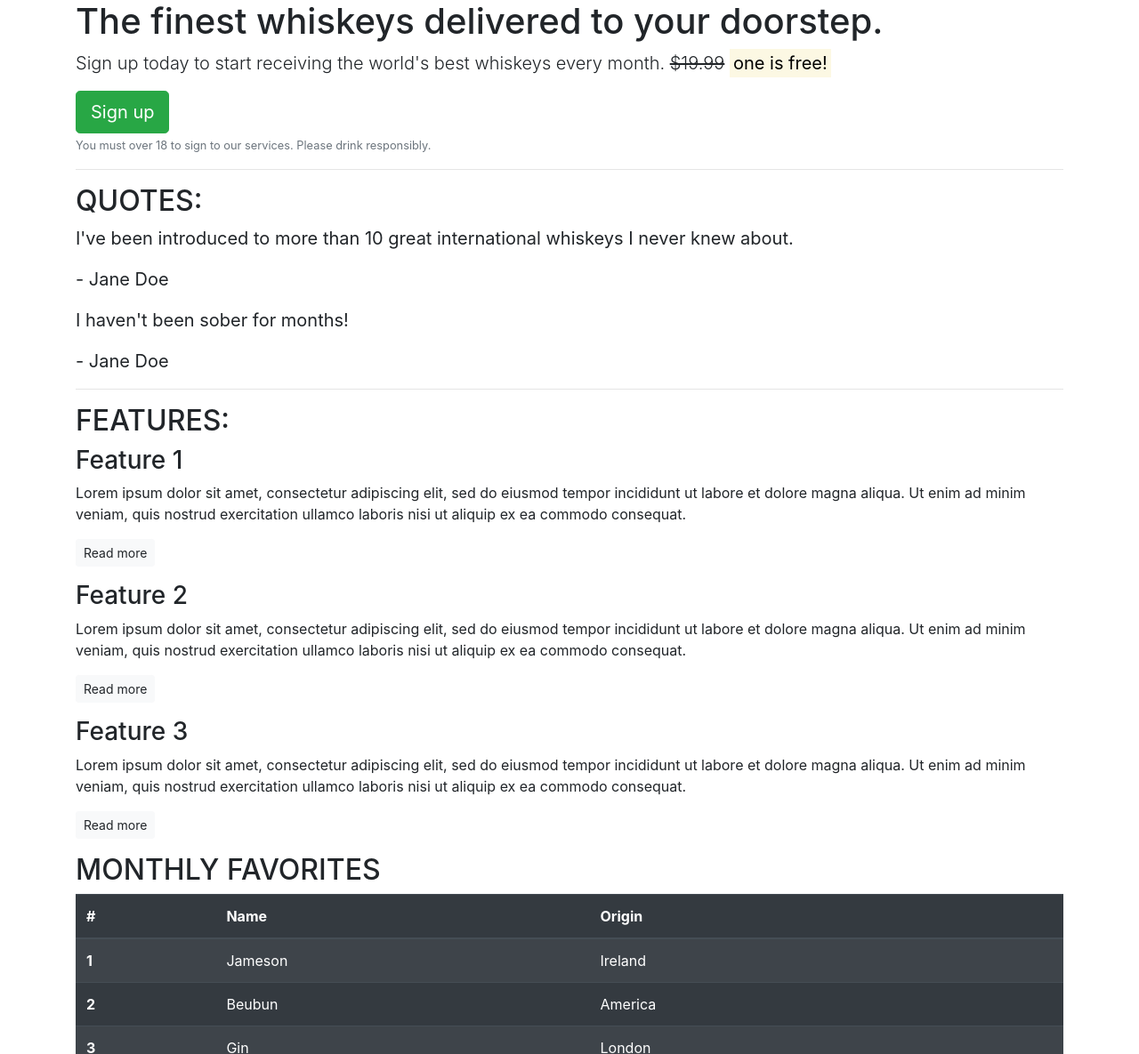
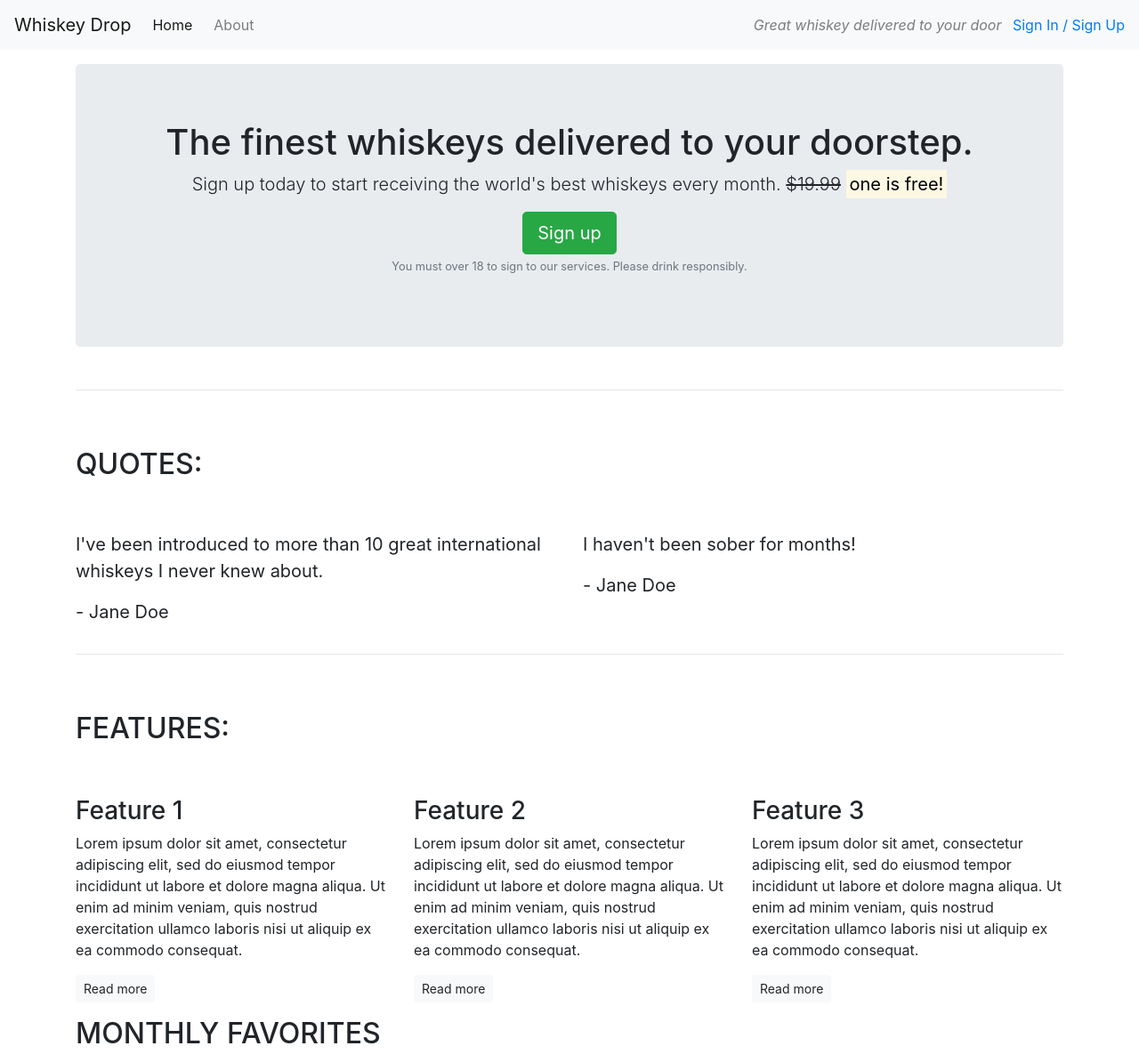
Before and after one commit to victormgbam/farm, a plain HTML site: page index.html in a window 1280 px wide. Shown: the top 1185 px of the page at 89% size. Drawn offline with nearby package versions, Linux system fonts and the light colour scheme.

Commit message:
Add core bootstrap contents and elements to index.html

```diff
--- a/index.html
+++ b/index.html
@@ -8,50 +8,91 @@
     <link rel="stylesheet" href="https://stackpath.bootstrapcdn.com/bootstrap/4.2.0/css/bootstrap.min.css">
 </head>
 <body>
-    <article class="container">
+    <nav class="navbar navbar-light bg-light navbar-expand-sm">
+        <a href='/' class="navbar-brand">Whiskey Drop</a>
+        <ul class="navbar-nav mr-auto">
+            <li class="active nav-item mr-2"><a class="nav-link" href="/">Home</a></li>
+            <li class="nav-item mr-2"><a class="nav-link" href="/about">About</a></li>
+            <li class="nav-item mr-2 d-block d-sm-none"><a class="nav-link" href="/login">Sign In / Sign Up</a></li>
+        </ul>
+        <div class="d-none d-md-block">
+            <p class="navbar-text my-auto mr-2"><i>Great whiskey delivered to your door</i></p>
+            <a href="/login">Sign In / Sign Up</a>
+        </div>
+
+    </nav>
+    <article class="container mt-3">
         <!-- Callout -->
-        <section class="callout">
+        <div class="row">
+            <div class="col-12">
+                <section class="callout jumbotron text-center">
                 <h1>The finest whiskeys delivered to your doorstep.</h1>
                 <p class="lead">Sign up today to start receiving the world's best whiskeys every month.
-            <s>$19.99</s> <strong><mark>one is free!</mark></strong></p>
+                <s class="d-none d-sm-inline">$19.99</s>
+                <span class="d-inline d-sm-none"><br></span>
+                <strong><mark>one is free!</mark></strong></p>
                 <button class="btn btn-success btn-lg">Sign up</button>
                 <p class="text-muted"><small>You must over 18 to sign to our services. Please drink responsibly.</small></p>
                 </section>
+            </div>
+        </div>
         <!-- /.callout -->
         <hr>
 
         <!-- Quotes -->
         <section class="quotes">
+            <div class="row">
+                <div class="col-12 my-5">
                         <h2 class="text-uppercase">Quotes:</h2>
+                </div>
+            </div>
+            <div class="row">
+                <div class="col-12 col-md-6">
                     <blockquote class="blockquote">
                        <p>I've been introduced to more than 10 great international whiskeys I never knew about.</p>
                         <p>- Jane Doe</p>
                     </blockquote>
+             </div>
+             <div class="col-12 col-md-6">
                     <blockquote class="blockquote">
                     <p>I haven't been sober for months!</p>
                     <p>- Jane Doe</p>
                     </blockquote>
+                </div>
+            </div>
         </section>
         <!-- /.quotes -->
         <hr>
 
         <!-- Features -->
         <section class="features">
+            <div class="row">
+                <div class="col-12 my-5">
                     <h2 class="text-uppercase">Features:</h2>
+                </div>
+            </div>
+            <div class="row">
+            <div class="col-12 col-md-6 col-lg-4">
              <div class="feature">
                 <h3>Feature 1</h3>
                 <p>Lorem ipsum dolor sit amet, consectetur adipiscing elit, sed do eiusmod tempor incididunt ut labore et dolore magna aliqua. Ut enim ad minim veniam, quis nostrud exercitation ullamco laboris nisi ut aliquip ex ea commodo consequat.</p>
                 <p><a class="btn btn-sm btn-light" href="">Read more</a></p>
             </div>
+            </div>
+            <div class="col-12 col-md-6 col-lg-4">
              <div class="feature">
                 <h3>Feature 2</h3>
                 <p>Lorem ipsum dolor sit amet, consectetur adipiscing elit, sed do eiusmod tempor incididunt ut labore et dolore magna aliqua. Ut enim ad minim veniam, quis nostrud exercitation ullamco laboris nisi ut aliquip ex ea commodo consequat.</p>
                 <p><a class="btn btn-sm btn-light" href="">Read more</a></p>
              </div>
+             </div>
+             <div class="col-12 d-md-none d-lg-block col-lg-4">
              <div class="feature">
                 <h3>Feature 3</h3>
                 <p>Lorem ipsum dolor sit amet, consectetur adipiscing elit, sed do eiusmod tempor incididunt ut labore et dolore magna aliqua. Ut enim ad minim veniam, quis nostrud exercitation ullamco laboris nisi ut aliquip ex ea commodo consequat.</p>
                 <p><a class="btn btn-sm btn-light" href="">Read more</a></p>
+             </div>
+            </div>
         </div>
         </section>
         <section class="features">
```
Lines whose indentation alone changed are shown as unchanged.
